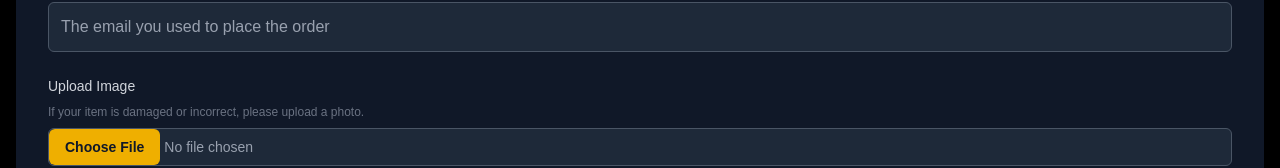
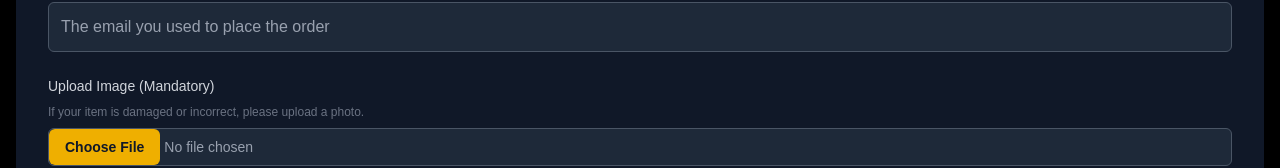
Before and after one commit to Mohitmk3009/Raamya, a Next.js app: page /exchangemyorder in a window 1280 px wide. Shown: the part 444-612 px from the top of the page. Built offline with nearby package versions, Linux system fonts and the light colour scheme; no server answers; a web font is replaced by a local one.

Commit message:
Update ExchangeMyOrder.jsx

```diff
--- a/src/app/components/ExchangeMyOrder.jsx
+++ b/src/app/components/ExchangeMyOrder.jsx
@@ -134,7 +134,7 @@ const ExchangeOrderForm = () => {
               />
             </div>
             <div className="mb-6">
-              <label htmlFor="image" className="block mb-2 text-sm font-medium text-gray-300">Upload Image</label>
+              <label htmlFor="image" className="block mb-2 text-sm font-medium text-gray-300">Upload Image (Mandatory)</label>
               <p className="text-xs text-gray-500 mb-2">If your item is damaged or incorrect, please upload a photo.</p>
               <input
                 type="file"
```
